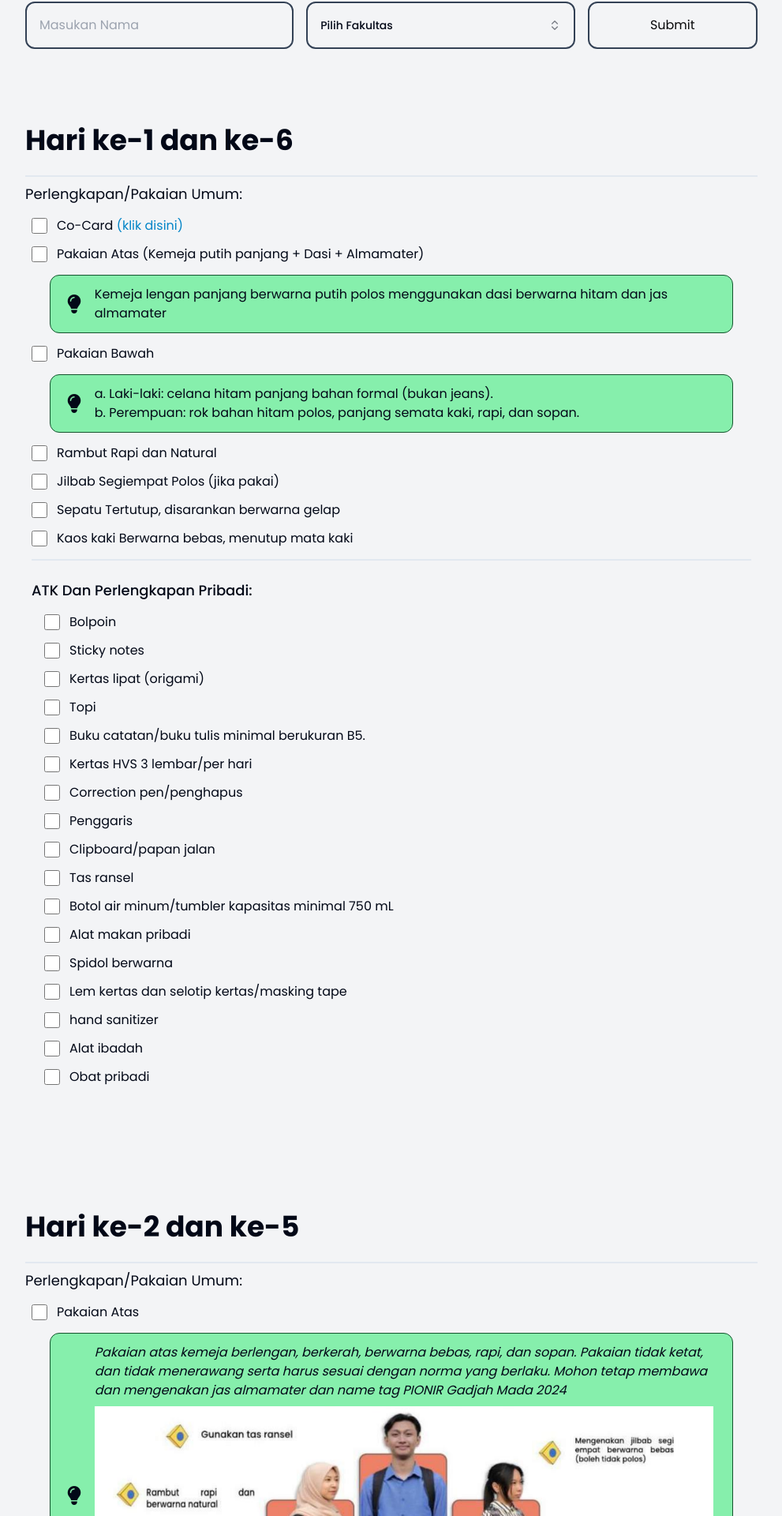
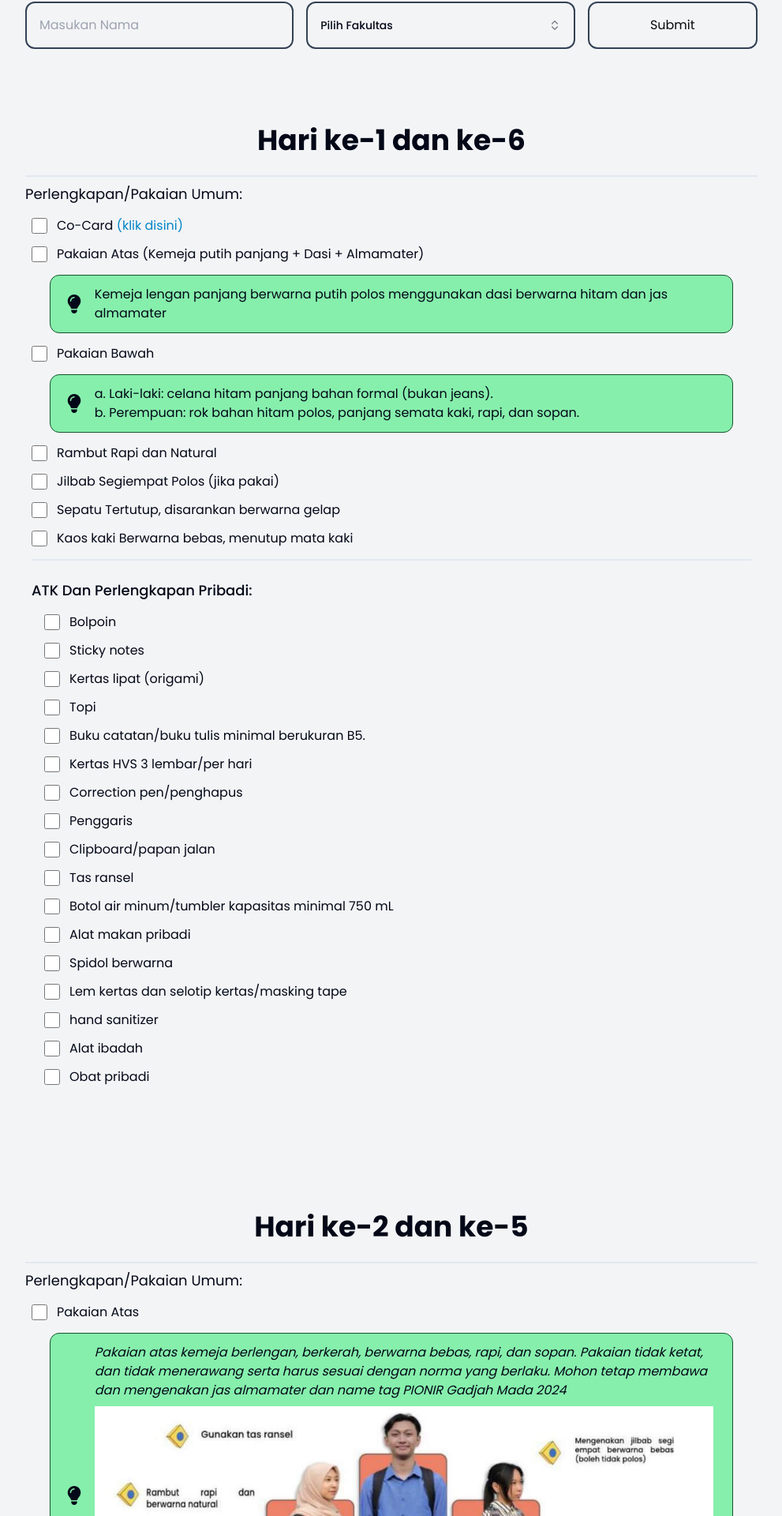
Before and after one commit to shlayb/Gamada24, a Next.js app: page / in a window 1280 px wide. Shown: the part 620-2540 px from the top of the page at 79% size, without its empty margins (144-1135 px from the left). Built offline with nearby package versions, Linux system fonts and the light colour scheme.

Commit message:
Initial commit

```diff
--- a/components/ui/asthakarsa.tsx
+++ b/components/ui/asthakarsa.tsx
@@ -4,7 +4,7 @@ export default function Asthakarsa() {
   return (
     <>
       <div className="py-16 px-4">
-        <h1 className="py-4 text-4xl font-bold">Asthakarsa</h1>
+        <h1 className="py-4 text-4xl font-bold text-center">Asthakarsa</h1>
         <hr className="my-2 border-[1px] " />
         <div>
           <h2 className="text-lg font-medium pt-4 pb-2">Alat dan Bahan :</h2>
--- a/components/ui/dayone.tsx
+++ b/components/ui/dayone.tsx
@@ -1,13 +1,10 @@
 import CheckItem from './checkboxitem';
 
 export default function DayOne() {
-
-
-
   return (
     <>
       <div className="py-16 px-4">
-        <h1 className="py-4 text-4xl font-bold">Hari ke-1 dan ke-6</h1>
+        <h1 className="py-4 text-4xl font-bold text-center">Hari ke-1 dan ke-6</h1>
         <hr className="my-2 border-[1px] " />
         <div>
           <h2 className="text-lg">Perlengkapan/Pakaian Umum:</h2>
--- a/components/ui/daytwo.tsx
+++ b/components/ui/daytwo.tsx
@@ -5,8 +5,8 @@ Image;
 export default function DayTwo() {
   return (
     <>
-      <div className="py-16 px-4">
-        <h1 className="py-4 text-4xl font-bold">Hari ke-2 dan ke-5</h1>
+      <div className="w-full py-16 px-4">
+        <h1 className="py-4 text-4xl font-bold text-center">Hari ke-2 dan ke-5</h1>
         <hr className="my-2 border-[1px] " />
         <div>
           <h2 className="text-lg">Perlengkapan/Pakaian Umum:</h2>
```
